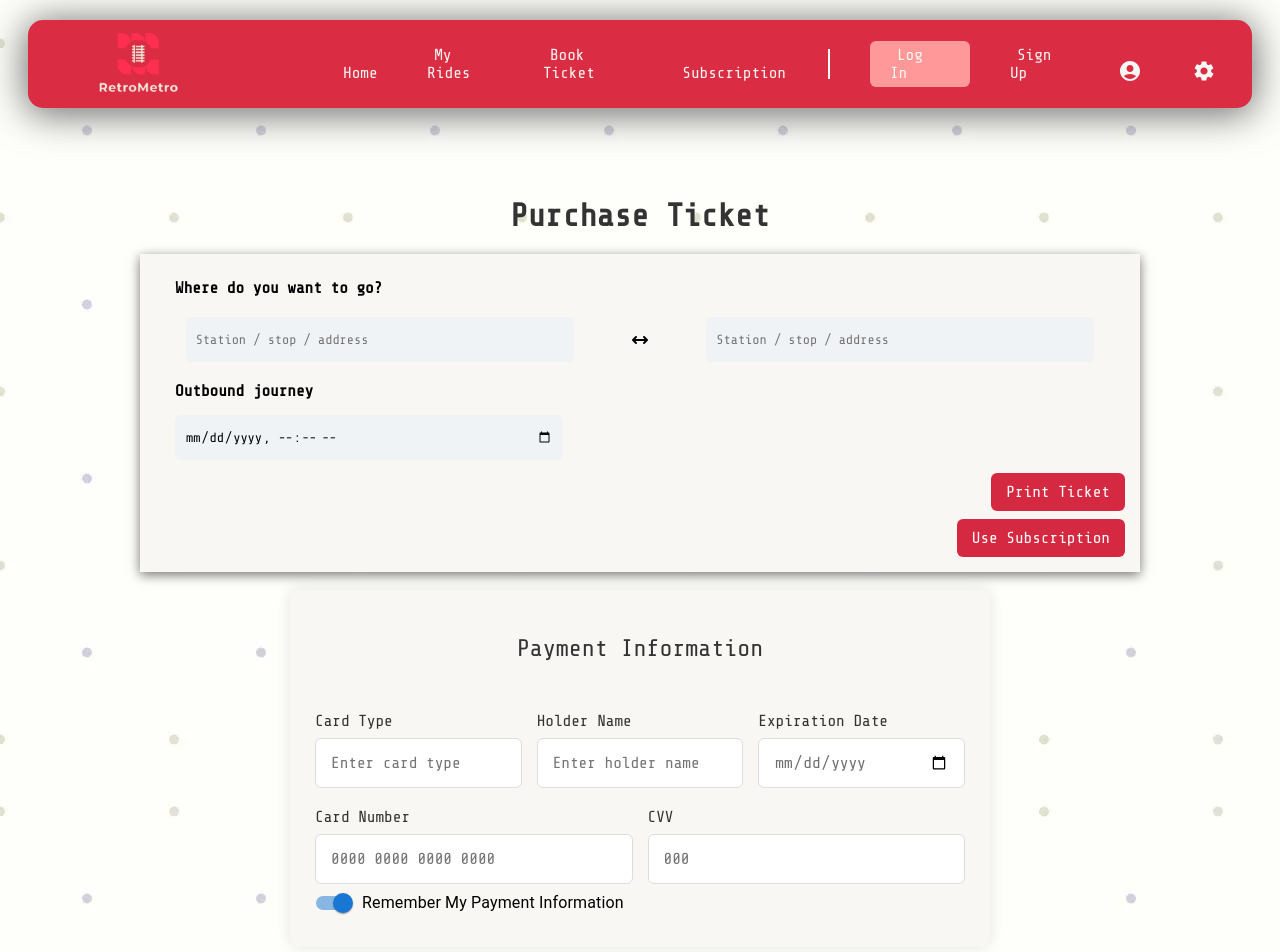
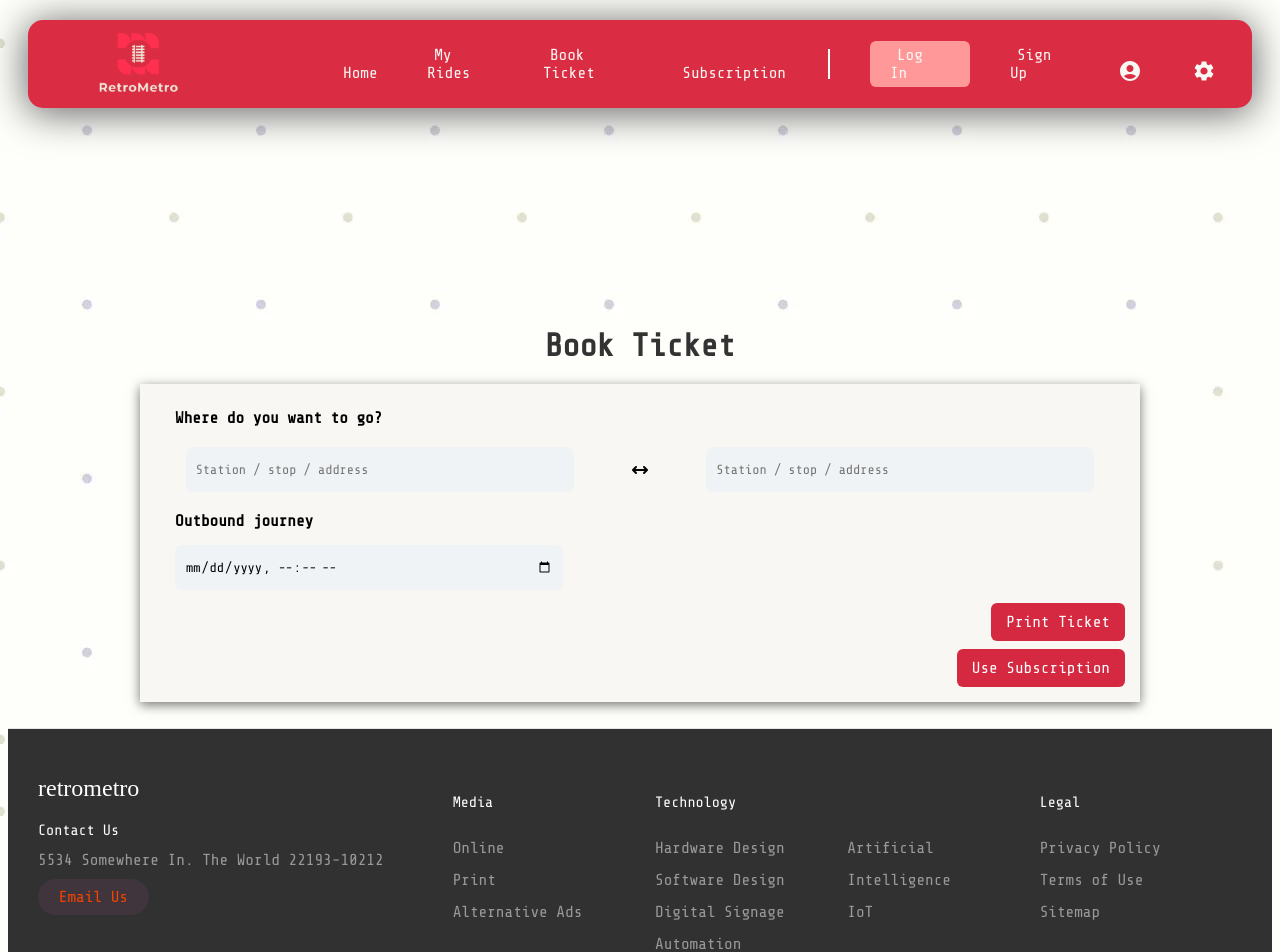
Before and after one commit to bahylol/Cairo_Metro_System_FrontEnd, a React (Create React App) app: page /tickets/purchase in a window 1280 px wide. Shown: the top 952 px of the page. Built offline with nearby package versions, Linux system fonts and the light colour scheme.

Commit message:
updatd all payment pages
-removed the payment info box and its variables

```diff
--- a/src/pages/Get_Ticket/Get_Ticket.js
+++ b/src/pages/Get_Ticket/Get_Ticket.js
@@ -5,10 +5,38 @@ import './Get_Ticket.css';
 import FormGroup from '@mui/material/FormGroup';
 import FormControlLabel from '@mui/material/FormControlLabel';
 import Switch from '@mui/material/Switch';
+import { toast, ToastContainer } from 'react-toastify';
+import 'react-toastify/dist/ReactToastify.css';
+
 import { useNavigate } from 'react-router-dom';
 import { useState, useEffect } from 'react';
 
 const GetTicket = () => {
+	const notify = (alert) => {
+		toast.error(alert, {
+			position: 'top-center',
+			autoClose: 3000,
+			hideProgressBar: false,
+			closeOnClick: true,
+			pauseOnHover: true,
+			draggable: true,
+			progress: undefined,
+			theme: 'colored',
+		});
+	};
+	const confirm = (alert) => {
+		toast.success(alert, {
+			position: 'top-center',
+			autoClose: 2500,
+			hideProgressBar: false,
+			closeOnClick: true,
+			pauseOnHover: true,
+			draggable: true,
+			progress: undefined,
+			theme: 'colored',
+		});
+	};
+
 	const navigate = useNavigate();
 
 	const [origin, setOrigin] = useState('');
@@ -23,16 +51,19 @@ const GetTicket = () => {
 	const handlePrintTicket = (e) => {
 		e.preventDefault();
 		if (origin === '' || dest === '' || journeyTime === '') {
-			alert('Incomplete Journy Information!');
-		} else if (
-			cardType === '' ||
-			holderName === '' ||
-			expDate === '' ||
-			cardNumber === '' ||
-			cardCVV === ''
-		) {
-			alert('Incomplete Payment Information!');
-		} else {
+			notify('Incomplete Journy Information!');
+		}
+		// UNCOMMENT TRANSACTION
+		// else if (
+		// 	cardType === '' ||
+		// 	holderName === '' ||
+		// 	expDate === '' ||
+		// 	cardNumber === '' ||
+		// 	cardCVV === ''
+		// ) {
+		// 	notify('Incomplete Payment Information!');
+		// }
+		else {
 			fetch('http://localhost:3000/api/v1/payment/ticket/', {
 				method: 'POST',
 				headers: {
@@ -43,23 +74,26 @@ const GetTicket = () => {
 					origin,
 					destination: dest,
 					start_time: journeyTime,
-					card_type: cardType,
-					credit_card: cardNumber,
-					holder_name: holderName,
+					// UNCOMMENT TRANSACTION
+					// card_type: cardType,
+					// credit_card: cardNumber,
+					// holder_name: holderName,
 				}),
 			})
 				.then((response) => response.json())
 				.then((data) => {
 					// localStorage.setItem('session_token', data[0]);
 					if (data[0] === 200) {
-						alert('Ticket successfully booked!');
+						confirm('Ticket successfully booked!');
+						setTimeout(function () {
 							navigate('/tickets/purchase');
+						}, 2500);
 					} else if (data[0] === 401) {
-						alert('You already booked a ticket to this ride');
+						notify('You already booked a ticket to this ride');
 					} else if (data[0] === 402) {
-						alert('Error: Could not book ticket');
+						notify('Error: Could not book ticket');
 					} else if (data[0] === 400) {
-						alert('Invalid Joruney Origin->Destination Information!');
+						notify('Invalid Origin-> Destination Information!');
 					}
 				})
 				.catch((error) => console.error(error, 'THIS IS A BIGGGG ERROR'));
@@ -72,16 +106,18 @@ const GetTicket = () => {
 	const handleUseSub = (e) => {
 		e.preventDefault();
 		if (origin === '' || dest === '' || journeyTime === '') {
-			alert('Incomplete Journy Information!');
-		} else if (
-			cardType === '' ||
-			holderName === '' ||
-			expDate === '' ||
-			cardNumber === '' ||
-			cardCVV === ''
-		) {
-			alert('Incomplete Payment Information!');
-		} else {
+			notify('Incomplete Journy Information!');
+		}
+		// else if (
+		// 	cardType === '' ||
+		// 	holderName === '' ||
+		// 	expDate === '' ||
+		// 	cardNumber === '' ||
+		// 	cardCVV === ''
+		// ) {
+		// 	notify('Incomplete Payment Information!');
+		// }
+		else {
 			fetch('http://localhost:3000/api/v1/payment/subscription/ticket/', {
 				method: 'POST',
 				headers: {
@@ -92,27 +128,29 @@ const GetTicket = () => {
 					origin,
 					destination: dest,
 					start_time: journeyTime,
-					card_type: cardType,
-					credit_card: cardNumber,
-					holder_name: holderName,
+					// card_type: cardType,
+					// credit_card: cardNumber,
+					// holder_name: holderName,
 				}),
 			})
 				.then((response) => response.json())
 				.then((data) => {
 					// localStorage.setItem('session_token', data[0]);
 					if (data[0] === 200) {
-						alert('Ticket successfully booked!');
+						notify('Ticket successfully booked!');
+						setTimeout(function () {
 							navigate('/tickets/purchase');
+						}, 2500);
 					} else if (data[0] === 401) {
-						alert('You already booked a ticket to this ride');
+						notify('You already booked a ticket to this ride');
 					} else if (data[0] === 402) {
-						alert('You are not subscribed to an active plan');
+						notify('You are not subscribed to an active plan');
 					} else if (data[0] === 403) {
-						alert('You have reached your subscription plan usage limit!');
+						notify('You have reached your subscription plan usage limit!');
 					} else if (data[0] === 405) {
-						alert('Your subscription plan does not cover the zones of this ticket!');
+						notify('Your subscription plan does not cover the zones of this ticket!');
 					} else if (data[0] === 400) {
-						alert('Invalid Joruney Origin->Destination Information!');
+						notify('Invalid Joruney Origin->Destination Information!');
 					}
 				})
 				.catch((error) => console.error(error, 'THIS IS A BIGGGG ERROR'));
@@ -124,8 +162,9 @@ const GetTicket = () => {
 
 	return (
 		<>
+			<div className="GT-page">
 				<div className="Get-Ticket-Whole-Page">
-				<header>Purchase Ticket</header>
+					<header>Book Ticket</header>
 					<div className="GTSection1">
 						<div className="GTBoxPickup">
 							<p>Where do you want to go?</p>
@@ -165,78 +204,128 @@ const GetTicket = () => {
 						</div>
 					</div>
 				</div>
-
-			<div className="GT-page">
-				<section className="GT-container">
-					<header>Payment Information</header>
-					<form className="GT-form">
-						<div className="GT-column">
-							<div className="GT-input-box">
-								<label>Card Type</label>
-								<input
-									type="text"
-									placeholder="Enter card type"
-									required
-									onChange={(event) => setCardType(event.target.value)}
-								/>
 			</div>
-
-							<div className="GT-input-box">
-								<label>Holder Name</label>
-								<input
-									type="text"
-									placeholder="Enter holder name"
-									required
-									onChange={(event) => setHolderName(event.target.value)}
-								/>
-							</div>
-
-							<div className="GT-input-box">
-								<label>Expiration Date</label>
-								<input
-									type="date"
-									placeholder="Enter expiration date"
-									required
-									onChange={(event) => setExpDate(event.target.value)}
-								/>
-							</div>
-						</div>
-
-						<div className="GT-column">
-							<div className="GT-input-box">
-								<label>Card Number</label>
-								<input
-									type="number"
-									placeholder="0000 0000 0000 0000"
-									required
-									onChange={(event) => setCardNumber(event.target.value)}
-								/>
-							</div>
-							<div className="GT-input-box">
-								<label>CVV</label>
-								<input
-									type="number"
-									placeholder="000"
-									required
-									onChange={(event) => setCardCVV(event.target.value)}
-								/>
-							</div>
-						</div>
-						<div>
-							<FormGroup>
-								<FormControlLabel
-									className="rememberSwitch"
-									control={<Switch defaultChecked />}
-									label="Remember My Payment Information"
-								/>
-							</FormGroup>
-						</div>
-					</form>
-				</section>
-			</div>
+			<ToastContainer />
 			<Footer />
 		</>
 	);
 };
 
 export default GetTicket;
+
+// UNCOMMENT TRANSACTION
+// return (
+// 	<>
+// 		<div className="Get-Ticket-Whole-Page">
+// 			<header>Purchase Ticket</header>
+// 			<div className="GTSection1">
+// 				<div className="GTBoxPickup">
+// 					<p>Where do you want to go?</p>
+// 					<div className="GTBoxFromTo">
+// 						<input
+// 							type="text"
+// 							className="GTBoxFrom"
+// 							placeholder="Station / stop / address"
+// 							required
+// 							onChange={(event) => setOrigin(event.target.value)}
+// 						/>
+// 						<i className="fa-solid fa-arrows-up-down"></i>
+// 						<input
+// 							type="text"
+// 							className="GTBoxFrom"
+// 							placeholder="Station / stop / address"
+// 							required
+// 							onChange={(event) => setDest(event.target.value)}
+// 						/>
+// 					</div>
+
+// 					<div className="GTBoxDate">
+// 						<p>Outbound journey</p>
+// 						<input
+// 							type="datetime-local"
+// 							required
+// 							onChange={(event) => setJourneyTime(event.target.value)}
+// 						/>
+// 					</div>
+
+// 					<a href="htt" onClick={(e) => handlePrintTicket(e)}>
+// 						Print Ticket
+// 					</a>
+// 					<a href="htt" onClick={(e) => handleUseSub(e)}>
+// 						Use Subscription
+// 					</a>
+// 				</div>
+// 			</div>
+// 		</div>
+
+// 		<div className="GT-page">
+// 			<section className="GT-container">
+// 				<header>Payment Information</header>
+// 				<form className="GT-form">
+// 					<div className="GT-column">
+// 						<div className="GT-input-box">
+// 							<label>Card Type</label>
+// 							<input
+// 								type="text"
+// 								placeholder="Enter card type"
+// 								required
+// 								onChange={(event) => setCardType(event.target.value)}
+// 							/>
+// 						</div>
+
+// 						<div className="GT-input-box">
+// 							<label>Holder Name</label>
+// 							<input
+// 								type="text"
+// 								placeholder="Enter holder name"
+// 								required
+// 								onChange={(event) => setHolderName(event.target.value)}
+// 							/>
+// 						</div>
+
+// 						<div className="GT-input-box">
+// 							<label>Expiration Date</label>
+// 							<input
+// 								type="date"
+// 								placeholder="Enter expiration date"
+// 								required
+// 								onChange={(event) => setExpDate(event.target.value)}
+// 							/>
+// 						</div>
+// 					</div>
+
+// 					<div className="GT-column">
+// 						<div className="GT-input-box">
+// 							<label>Card Number</label>
+// 							<input
+// 								type="number"
+// 								placeholder="0000 0000 0000 0000"
+// 								required
+// 								onChange={(event) => setCardNumber(event.target.value)}
+// 							/>
+// 						</div>
+// 						<div className="GT-input-box">
+// 							<label>CVV</label>
+// 							<input
+// 								type="number"
+// 								placeholder="000"
+// 								required
+// 								onChange={(event) => setCardCVV(event.target.value)}
+// 							/>
+// 						</div>
+// 					</div>
+// 					<div>
+// 						<FormGroup>
+// 							<FormControlLabel
+// 								className="rememberSwitch"
+// 								control={<Switch defaultChecked />}
+// 								label="Remember My Payment Information"
+// 							/>
+// 						</FormGroup>
+// 					</div>
+// 				</form>
+// 			</section>
+// 		</div>
+// 		<Footer />
+// 	</>
+// );
--- a/src/pages/Transactions/Transactions.js
+++ b/src/pages/Transactions/Transactions.js
@@ -32,9 +32,10 @@ const Transactions = () => {
 		{ field: 'id', headerName: 'Transaction ID', type: 'number', width: 120 },
 		{ field: 'amount', headerName: 'Amount', type: 'number', width: 130 },
 		{ field: 'trans_date', headerName: 'Date', width: 280 },
-		{ field: 'card_type', headerName: 'Card Type', width: 170 },
-		{ field: 'credit_card', headerName: 'Card Number', width: 220 },
-		{ field: 'holder_name', headerName: 'Holder Name', width: 100 },
+		/* UNCOMMENT TRANSACTION */
+		// { field: 'card_type', headerName: 'Card Type', width: 170 },
+		// { field: 'credit_card', headerName: 'Card Number', width: 220 },
+		// { field: 'holder_name', headerName: 'Holder Name', width: 100 },
 	];
 
 	const updatedTransactionData = transactionData.map((transaction) => {
--- a/src/pages/View_Subscription/view_subscription.js
+++ b/src/pages/View_Subscription/view_subscription.js
@@ -4,6 +4,8 @@ import './view_subscription.css';
 import './cards.css';
 
 import { useNavigate } from 'react-router-dom';
+import { toast, ToastContainer } from 'react-toastify';
+import 'react-toastify/dist/ReactToastify.css';
 
 import image from '../../Assets/tickets.webp';
 import trainSub from '../../Assets/trainSub.jpg';
@@ -54,6 +56,30 @@ import Switch from '@mui/material/Switch';
 import { useState, useEffect } from 'react';
 
 const View_subscription = () => {
+	const notify = (alert) => {
+		toast.error(alert, {
+			position: 'top-center',
+			autoClose: 3000,
+			hideProgressBar: false,
+			closeOnClick: true,
+			pauseOnHover: true,
+			draggable: true,
+			progress: undefined,
+			theme: 'colored',
+		});
+	};
+	const confirm = (alert) => {
+		toast.success(alert, {
+			position: 'top-center',
+			autoClose: 2500,
+			hideProgressBar: false,
+			closeOnClick: true,
+			pauseOnHover: true,
+			draggable: true,
+			progress: undefined,
+			theme: 'colored',
+		});
+	};
 	const navigate = useNavigate();
 	const [subscriptionData, setSubscriptionData] = useState({});
 	const [expanded, setExpanded] = React.useState(false);
@@ -187,12 +213,14 @@ const View_subscription = () => {
 				.then((data) => {
 					// localStorage.setItem('session_token', data[0]);
 					if (data[0] === 200) {
-						alert('Subscription Successfully Canceled!');
-						navigate('/subscription');
+						confirm('Subscription Successfully Canceled!');
+						setTimeout(function () {
+							navigate('/subscription');
+						}, 2500);
 					} else if (data[0] === 401) {
-						alert('You are currently not subscribed to an active plan');
+						notify('You are currently not subscribed to an active plan');
 					} else if (data[0] === 402) {
-						alert('Error: Could not cancel subscription');
+						notify('Error: Could not cancel subscription');
 					}
 				})
 				.catch((error) => console.error(error, 'THIS IS THE ERROR'));
@@ -203,17 +231,20 @@ const View_subscription = () => {
 
 		const handleSubscribed = (e) => {
 			e.preventDefault();
-			if (
-				cardType === '' ||
-				holderName === '' ||
-				expDate === '' ||
-				cardNumber === '' ||
-				cardCVV === ''
-			) {
-				alert('Incomplete Payment Information!');
-			} else if (subZones === '') {
-				alert('Incomplete Zone Information!');
-			} else {
+			if (subZones === '') {
+				notify('Incomplete Zone Information!');
+			}
+			// UNCOMMENT TRANSACTION
+			// else if (
+			// 	cardType === '' ||
+			// 	holderName === '' ||
+			// 	expDate === '' ||
+			// 	cardNumber === '' ||
+			// 	cardCVV === ''
+			// ) {
+			// 	notify('Incomplete Payment Information!');
+			// }
+			else {
 				fetch('http://localhost:3000/api/v1/payment/subscriptions/', {
 					method: 'POST',
 					headers: {
@@ -222,9 +253,10 @@ const View_subscription = () => {
 					},
 					body: JSON.stringify({
 						duration: modalDuration,
-						card_type: cardType,
-						credit_card: cardNumber,
-						holder_name: holderName,
+						// UNCOMMENT TRANSACTION
+						// card_type: cardType,
+						// credit_card: cardNumber,
+						// holder_name: holderName,
 						zone_id: subZones,
 					}),
 				})
@@ -232,15 +264,17 @@ const View_subscription = () => {
 					.then((data) => {
 						// localStorage.setItem('session_token', data[0]);
 						if (data[0] === 200) {
-							alert('Successfully subscribed to a plan');
-							navigate('/subscription');
+							confirm('Successfully subscribed to a plan');
+							setTimeout(function () {
+								navigate('/subscription');
+							}, 2500);
 						} else if (data[0] === 400) {
-							alert('You are already subscribed to an active plan');
+							notify('You are already subscribed to an active plan');
 						}
 					})
 					// .catch((error) => console.error(error, 'THIS IS THE ERROR'));
 					.catch((error) => {
-						alert('BIG ERROR');
+						notify('BIG ERROR');
 					});
 			}
 		};
@@ -599,7 +633,8 @@ const View_subscription = () => {
 							</Grid>
 						</Grid>
 					</div>
-					<div className="SVPageContainer">
+					{/* UNCOMMENT TRANSACTION */}
+					{/* <div className="SVPageContainer">
 						<header className="VSCardsHeader">Payment Information</header>
 						<form className="GT-form">
 							<div className="GT-column">
@@ -664,7 +699,8 @@ const View_subscription = () => {
 								</FormGroup>
 							</div>
 						</form>
-					</div>
+					</div> */}
+					<ToastContainer />
 					<Footer className="exclude-from-padding" />
 				</div>
 			</>
```
Lines whose indentation alone changed are shown as unchanged.
